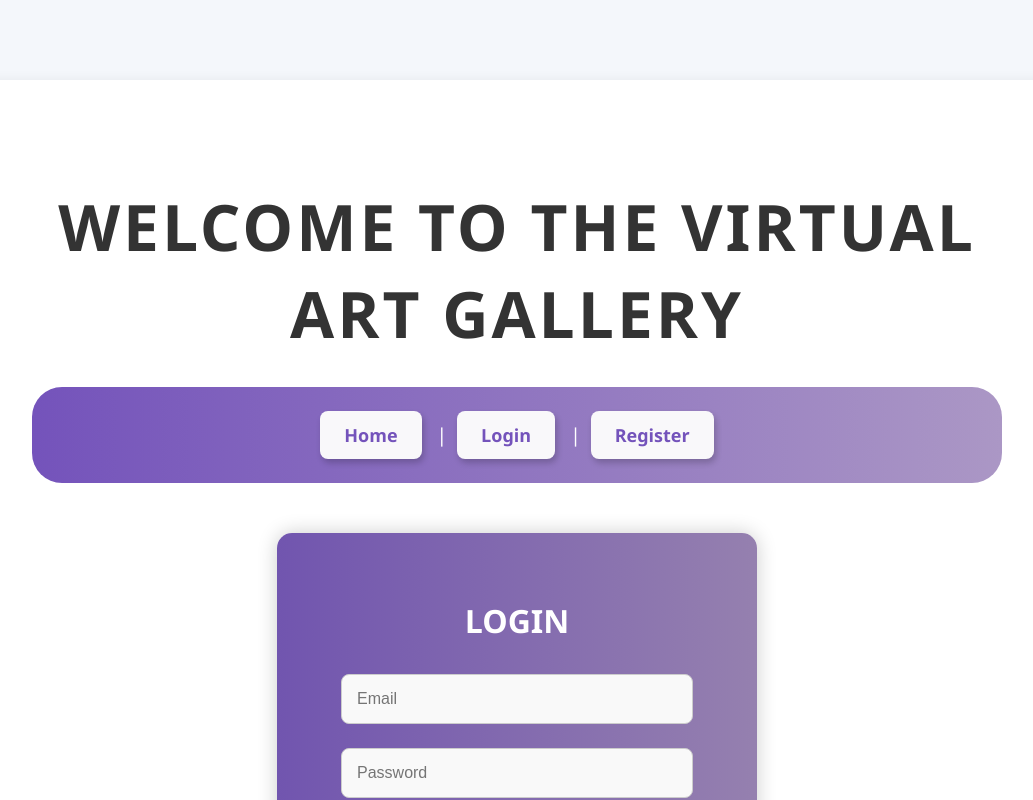
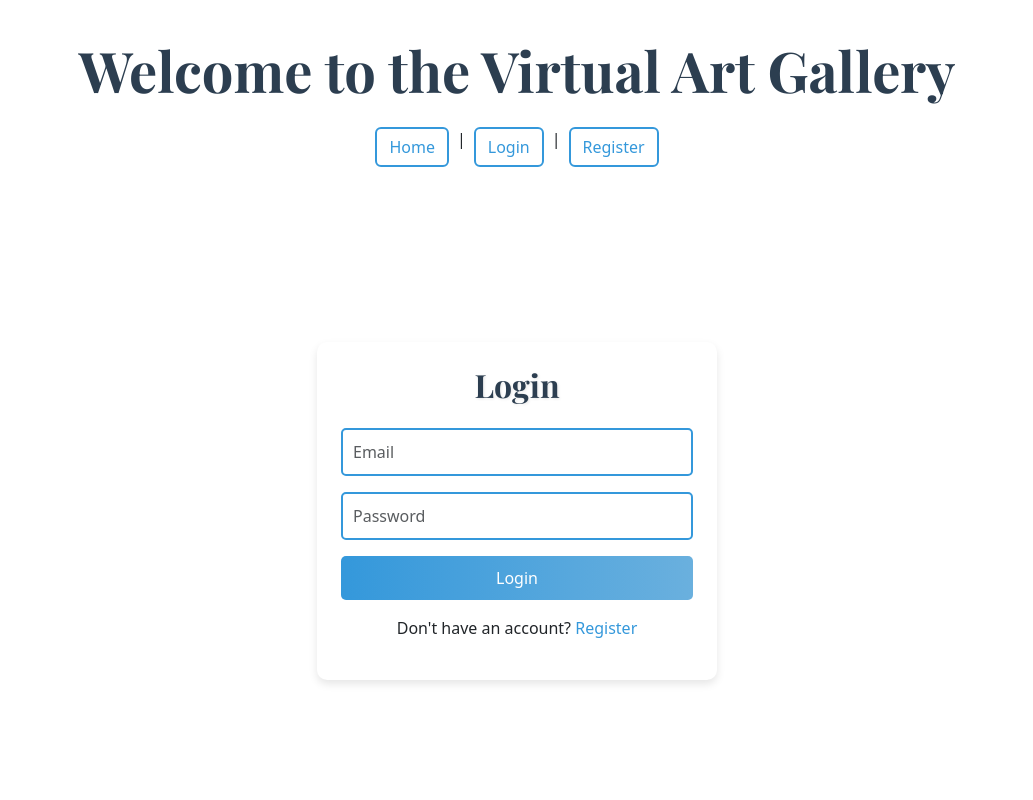
Before and after one commit to shadaksharid/Virtual-Art-Gallery, a React (Create React App) app in the folder Frontend/: page /login in a window 1280 px wide. Shown: the top 800 px of the page, without its empty margins (123-1156 px from the left). Built offline with nearby package versions, Linux system fonts and the light colour scheme.

Commit message:
add changes

```diff
--- a/Frontend/package.json
+++ b/Frontend/package.json
@@ -15,6 +15,7 @@
   "dependencies": {
     "@reduxjs/toolkit": "^2.5.1",
     "axios": "^1.7.9",
+    "bootstrap": "^5.3.3",
     "react": "^19.0.0",
     "react-redux": "^9.2.0",
     "react-router-dom": "^7.1.5",
--- a/Frontend/public/index.html
+++ b/Frontend/public/index.html
@@ -4,8 +4,11 @@
     <meta charset="utf-8" />
     <meta name="viewport" content="width=device-width, initial-scale=1" />
     <title>Virtual Art Gallery</title>
+    <link href="https://cdn.jsdelivr.net/npm/bootstrap@5.3.2/dist/css/bootstrap.min.css" rel="stylesheet">
+    <link href="https://fonts.googleapis.com/css2?family=Playfair+Display:wght@700&display=swap" rel="stylesheet">
 </head>
 <body>
     <div id="root"></div>
+    <script src="https://cdn.jsdelivr.net/npm/bootstrap@5.3.2/dist/js/bootstrap.bundle.min.js"></script>
 </body>
 </html>
--- a/Frontend/src/App.js
+++ b/Frontend/src/App.js
@@ -27,21 +27,23 @@ function App() {
         navigate("/login");
     }
     return (
-        <div className="container">
-            <center><h1>Welcome to the Virtual Art Gallery</h1></center>
+        <div className="container mt-3">
+            <center>
+                <h1 className="display-4 mb-4">Welcome to the Virtual Art Gallery</h1>
+            </center>
 
-            <div className="links">
-            <Link to="/" className="nav-button">Home</Link> |
+            <div className="d-flex justify-content-center mb-4">
+            <Link to="/" className="btn btn-outline-primary mx-2">Home</Link> |
             {!isAuthenticated ? (
                     <>
-                        <Link to="/login" className="nav-button">Login</Link> |
-                        <Link to="/register" className="nav-button">Register</Link>
+                        <Link to="/login" className="btn btn-outline-primary mx-2">Login</Link> |
+                        <Link to="/register" className="btn btn-outline-primary mx-2">Register</Link>
                     </>
                 ) : (
                 <>
-                        <Link to="/gallery" className="nav-button">Gallery</Link> |
-                        <Link to="/upload" className="nav-button">Upload</Link> |
-                        <button onClick={handleLogout} className="nav-button logout-button">Logout</button>
+                        <Link to="/gallery" className="btn btn-outline-primary mx-2">Gallery</Link> |
+                        <Link to="/upload" className="btn btn-outline-primary mx-2">Upload</Link> |
+                        <button onClick={handleLogout} className="btn btn-outline-danger mx-2">Logout</button>
                 </>
             )}
             </div>
@@ -52,9 +54,11 @@ function App() {
                 <Route path="/gallery" element={ <Gallery /> }/>
                 <Route path="/upload" element={ <UploadArtwork /> } />
             </Routes>
+            <center>
             <div className="footer">
                 <p>&copy; 2025 Virtual Art Gallery</p>
             </div>
+            </center>
         </div>
     );
 }
--- a/Frontend/src/components/AuthForm.js
+++ b/Frontend/src/components/AuthForm.js
@@ -35,19 +35,21 @@ const AuthForm = ({ isLogin, onLogin }) => {
     };
 
     return (
-        <div className="auth-container">
-            <h2>{isLogin ? "Login" : "Register" }</h2>
-            {error && <p className="error">{error}</p>}
+        <div className="auth-container container mt-3">
+            <div className="card p-4 mx-auto" style={{ maxWidth: "400px" }}>
+            <h2 className="text-center mb-4">{isLogin ? "Login" : "Register" }</h2>
+            {error && <div className="alert alert-danger">{error}</div>}
             <form onSubmit={handlesubmit}>
-                {!isLogin && <input type="text" name="name" placeholder="Full name" onChange={handlechange} required />}
-                <input type="email" name="email" placeholder="Email" onChange={handlechange} required/>
-                <input type="password" name="password" placeholder="Password" onChange={handlechange} required />
-                <button type="submit">{isLogin ? "Login" : "Signup"}</button>
+                {!isLogin && <input type="text" name="name" placeholder="Full name" onChange={handlechange} className="form-control mb-3" required />}
+                <input type="email" name="email" placeholder="Email" onChange={handlechange} className="form-control mb-3" required/>
+                <input type="password" name="password" placeholder="Password" onChange={handlechange} className="form-control mb-3" required />
+                <button type="submit" className="btn btn-primary w-100">{isLogin ? "Login" : "Signup"}</button>
             </form>
-            <p>
+            <p className="text-center mt-3">
                 {isLogin? "Don't have an account?" : "Already have an account?"}{" "}
-                <a href={isLogin? "/register": "/login"}>{isLogin? "Register" : "Login"}</a>
+                <a href={isLogin? "/register": "/login"} className="text-decoration-none">{isLogin? "Register" : "Login"}</a>
             </p>
+            </div>
         </div>
     );
 };
--- a/Frontend/src/pages/Gallery.js
+++ b/Frontend/src/pages/Gallery.js
@@ -118,27 +118,31 @@ import { fetchArtworksStart,fetchArtworksSuccess,fetchArtworksFailure } from "..
 
 
     return(
-        <div className="gallery-container">
-            <h2>Art Gallery</h2>
+        <div className="gallery-container container mt-5">
+            <h2 className="text-center mb-4">Art Gallery</h2>
 
-            {loading && <p>Loading artworks...</p>}
-            {error && <p className="error-message">{error}</p>}
-            {!loading && artworks.length === 0 && <p>No artworks available.</p>}
+            {loading && <p className="text-center">Loading artworks...</p>}
+            {error && <p className="text-center text-danger">{error}</p>}
+            {!loading && artworks.length === 0 && <p className="text-center">No artworks available.</p>}
 
-            <div className="gallery-grid">
+            <div className="row">
                 {artworks.map((art) => (
-                    <div key={art._id} className="art-card" onClick={() => openDetailView(art)}>
+                    <div key={art._id} className="col-md-4 mb-4" onClick={() => openDetailView(art)}>
+                    <div className="card h-100">
                         <img src={art.imageUrl} alt={art.title}/>
+                        <div className="card-body">
                         <h3>{art.title}</h3>
                         <p>By {art.artist}</p>
+                        </div>
+                    </div>
                     </div>
                 ))}
             </div>
             {selectedArtwork && (
               <div className="modal-overlay" onClick={closeDetailView}>
-                <div className="modal-content" onClick={(e) => e.stopPropagation}>
-                  <span className="close-button" onClick={closeDetailView}>&times;</span>
-                  <img src={selectedArtwork.imageUrl} alt={selectedArtwork.title}/>
+                <div className="modal-content card p-4" onClick={(e) => e.stopPropagation}>
+                  <span className="close-button btn btn-danger" onClick={closeDetailView}>&times;</span>
+                  <img src={selectedArtwork.imageUrl} alt={selectedArtwork.title} className="img-fluid mb-3"/>
                   <h2>{selectedArtwork.title}</h2>
                   <p><strong>Artist:</strong> {selectedArtwork.artist}</p>
                   <p><strong>Description:</strong> {selectedArtwork.description || "No description available."}</p>
--- a/Frontend/src/styles/Gallery.css
+++ b/Frontend/src/styles/Gallery.css
@@ -1,153 +1,139 @@
 .gallery-container {
     padding: 20px;
-    text-align: center;
-    background-color: #f1f1f1;
-    border-radius: 10px;
-    box-shadow: 0 4px 10px rgba(0, 0, 0, 0.1);
-    margin-top: 20px;
 }
 
-.gallery-container h2 {
-    font-size: 2.5rem;
-    color: #7453bb;
-    font-weight: bold;
+
+h2 {
+    font-family: 'Playfair Display', serif;
+    font-weight: 700;
+    color: #2c3e50;
+    text-align: center;
     margin-bottom: 30px;
 }
 
-.gallery-grid {
-    display: grid;
-    grid-template-columns: repeat(auto-fit, minmax(250px, 1fr));
+
+.row {
+    display: flex;
+    flex-wrap: wrap;
+    justify-content: center;
     gap: 20px;
-    padding: 20px;
 }
 
-.art-card {
-    background: white;
-    padding: 15px;
-    border-radius: 10px;
-    box-shadow: 0 0 15px rgba(0, 0, 0, 0.1);
-    transition: transform 0.3s ease, box-shadow 0.3s ease;
-    overflow: hidden;
+
+.col-md-4 {
+    display: flex;
+    flex: 1 1 calc(33.333% - 20px);
+    max-width: calc(33.333% - 20px);
 }
 
-.art-card:hover {
-    transform: scale(1.05);
-    box-shadow: 0 6px 20px rgba(0, 0, 0, 0.15);
+
+.card {
+    border: none;
+    border-radius: 12px;
+    box-shadow: 0 6px 12px rgba(0, 0, 0, 0.15);
+    transition: transform 0.3s ease, box-shadow 0.3s ease;
+    background: #fff;
+    overflow: hidden;
+    width: 100%;
 }
 
-.art-card img {
+.card:hover {
+    transform: translateY(-5px);
+    box-shadow: 0 8px 20px rgba(0, 0, 0, 0.2);
+}
+
+.card img {
     width: 100%;
     height: 250px;
     object-fit: cover;
-    border-radius: 10px;
-    transition: transform 0.3s ease;
+    border-radius: 12px 12px 0 0;
 }
 
-.art-card img:hover {
-    transform: scale(1.1);
+
+.card-body {
+    padding: 15px;
+    text-align: center;
 }
 
-.art-card h3 {
-    margin: 10px 0;
-    font-size: 18px;
-    color: #333;
+
+.card-body h3 {
+    font-size: 1.25rem;
+    font-weight: 600;
+    color: #2c3e50;
 }
 
-.art-card p {
-    color: gray;
-    font-size: 14px;
+
+.card-body p {
+    font-size: 1rem;
+    color: #555;
 }
+
+
 .modal-overlay {
     position: fixed;
     top: 0;
     left: 0;
     width: 100%;
     height: 100%;
-    background: rgba(0, 0, 0, 0.6);
+    background-color: rgba(0, 0, 0, 0.7);
     display: flex;
     justify-content: center;
     align-items: center;
-    padding: 10px;
-    box-sizing: border-box;
+    z-index: 1000;
+    padding: 20px;
 }
 
+
 .modal-content {
-    background: white;
+    background-color: #fff;
+    border-radius: 12px;
     padding: 20px;
-    border-radius: 10px;
+    max-width: 90%;
+    width: 600px;
+    max-height: 90vh;
+    overflow-y: auto;
+    position: relative;
     text-align: center;
-    max-width: 80%;
-    width: 500px;
-    position: relative;
-    box-shadow: 0 4px 10px rgba(0, 0, 0, 0.3);
-    overflow: hidden;
 }
+
 
 .modal-content img {
     width: 100%;
     height: auto;
-    max-height: 70vh;
+    max-height: 80vh;
     object-fit: contain;
-    border-radius: 8px;
+    border-radius: 10px;
 }
+
 
 .close-button {
     position: absolute;
     top: 10px;
-    right: 15px;
-    font-size: 24px;
+    right: 10px;
+    font-size: 1.5rem;
     cursor: pointer;
-    color: #333;
+    color: #e74c3c;
+    transition: color 0.3s ease;
 }
 
-.modal-content h2, .modal-content p {
-    margin: 10px 0;
-    font-size: 18px;
-    color: #333;
+.close-button:hover {
+    color: #c0392b;
 }
 
 
-@media (max-width: 768px) {
-    .modal-content {
-        width: 90%;
-        max-width: 400px;
-        padding: 15px;
-    }
-
-    .modal-content h2 {
-        font-size: 16px;
-    }
-
-    .modal-content p {
-        font-size: 14px;
+@media (max-width: 992px) {
+    .col-md-4 {
+        flex: 1 1 calc(50% - 20px);
+        max-width: calc(50% - 20px);
     }
 }
 
-@media (max-width: 480px) {
-    .modal-content {
-        width: 95%;
-        padding: 10px;
+@media (max-width: 768px) {
+    .col-md-4 {
+        flex: 1 1 100%;
+        max-width: 100%;
     }
-
-    .modal-content h2 {
-        font-size: 14px;
-    }
-
-    .modal-content p {
-        font-size: 12px;
-    }
-
-    .close-button {
-        font-size: 20px;
+    .modal-content img {
+        max-height: 60vh;
     }
 }
-
-@media (max-width: 600px) {
-    .gallery-grid {
-        grid-template-columns: repeat(auto-fit, minmax(150px, 1fr));
-    }
-
-    .art-card img {
-        height: 200px;
-    }
-}
--- a/Frontend/src/styles/app_style.css
+++ b/Frontend/src/styles/app_style.css
@@ -1,120 +1,47 @@
-body {
-    font-family: 'Segoe UI', Tahoma, Geneva, Verdana, sans-serif;
-    background: #f4f7fb;
-    margin: 0;
-    padding: 0;
+.container {
+    padding: 20px;
 }
 
-.container {
-    text-align: center;
-    margin-top: 80px;
-    padding: 40px;
-    border-radius: 15px;
-    background: #ffffff;
-    box-shadow: 0 4px 15px rgba(0, 0, 0, 0.1);
-    max-width: 1000px;
-    margin-left: auto;
-    margin-right: auto;
+.display-4 {
+    font-family: 'Playfair Display', serif;
+    font-weight: 700;
+    color: #2c3e50;
 }
 
-h1 {
-    font-size: 3.5rem;
-    color: #333;
-    font-weight: bold;
-    margin-bottom: 30px;
-    text-transform: uppercase;
-    letter-spacing: 3px;
+.card {
+    border: none;
+    border-radius: 10px;
+    box-shadow: 0 4px 8px rgba(0, 0, 0, 0.1);
+    transition: transform 0.3s ease;
 }
 
-.links {
-    margin-top: 30px;
-    font-size: 1.2rem;
-
+.card:hover {
+    transform: translateY(-5px);
 }
 
-.links {
-    font-size: 1.2rem;
-    color: #ffffff;
-    background: linear-gradient(to right, #7453bb, #ab97c5);
-    padding: 14px 25px;
-    border-radius: 30px;
-    text-decoration: none;
-    margin: 0 15px;
-    transition: transform 0.3s, box-shadow 0.3s;
-}
-
-.link:hover {
-    box-shadow: 0 4px 15px rgba(0, 0, 0, 0.2);
-    transform: scale(1.05);
-}
-.nav-button {
-    display: inline-block;
-    text-decoration: none;
-    background-color: #f9f8fa;
-    color: #7453bb;
-    padding: 12px 24px;
-    margin: 10px;
-    border-radius: 8px;
-    font-size: 18px;
-    font-weight: bold;
-    transition: all 0.3s ease-in-out;
-    box-shadow: 2px 4px 6px rgba(0, 0, 0, 0.2);
-}
-
-.nav-button:hover {
-    background-color: #7c3dc9;
-    transform: scale(1.05);
-    color: white;
-}
-
-.nav-button:active {
-    transform: scale(0.95);
-}
-
-
-.footer {
-    margin-top: 50px;
-    font-size: 1.2rem;
+.lead {
+    font-size: 1.1rem;
     color: #555;
 }
 
-
-@media (min-width: 1000px) {
-    h1 {
-        font-size: 3.5rem;
-    }
-
-    .container {
-        padding: 50px;
-        max-width: 900px;
-    }
-
-    .link {
-        font-size: 1.2rem;
-        padding: 15px 30px;
-        margin: 0 20px;
-    }
-
-    .footer {
-        font-size: 1.1rem;
-    }
+.btn-outline-primary {
+    border: 2px solid #3498db;
+    color: #3498db;
+    transition: all 0.3s ease;
 }
 
-@media (min-width: 1200px) {
-    .container {
-        max-width: 1000px;
-        padding: 60px;
-    }
+.btn-outline-primary:hover {
+    background-color: #3498db;
+    color: #fff;
+}
 
-    .link {
-        padding: 18px 35px;
-    }
+.btn-outline-danger {
+    border: 2px solid #e74c3c;
+    color: #e74c3c;
+    transition: all 0.3s ease;
+}
 
-    h1 {
-        font-size: 4rem;
-    }
-
-    .footer {
-        font-size: 1.3rem;
-    }
+.btn-outline-danger:hover {
+    background-color: #e74c3c;
+    color: #fff;
 }
--- a/Frontend/src/styles/auth.css
+++ b/Frontend/src/styles/auth.css
@@ -1,87 +1,64 @@
 .auth-container {
-  max-width: 400px;
-  margin: 50px auto;
-  padding: 40px;
-  border-radius: 15px;
-  background: linear-gradient(to right, #7155af, #9580af);
-  box-shadow: 0 0 20px rgba(0, 0, 0, 0.2);
-  text-align: center;
-  animation: fadeIn 0.8s ease-in-out;
+  display: flex;
+  justify-content: center;
+  align-items: center;
+  min-height: 80vh;
 }
 
-.auth-container h2 {
-  margin-bottom: 20px;
-  color: white;
-  font-size: 2rem;
-  text-transform: uppercase;
+.card {
+  background-color: #fff;
+  border-radius: 12px;
+  box-shadow: 0 4px 12px rgba(0, 0, 0, 0.15);
+  padding: 20px;
+  width: 100%;
+  max-width: 400px;
+  transition: transform 0.3s ease;
 }
 
-.auth-container input {
-  width:80%;
-  padding: 15px;
-  margin: 12px 0;
-  border: 1px solid #ccc;
-  border-radius: 8px;
-  font-size: 1rem;
-  transition: border-color 0.3s ease;
-  background-color: #f9f9f9;
+.card:hover {
+  transform: scale(1.02);
 }
 
-.auth-container input:focus {
-  border-color: #7453bb;
-  background-color: #fff;
+h2 {
+  font-family: 'Playfair Display', serif;
+  font-weight: 700;
+  color: #2c3e50;
+  text-shadow: 1px 1px 3px rgba(0, 0, 0, 0.1);
 }
 
-.auth-container button {
-  width: auto;
-  padding: 10px 20px;
-  background: #ffffff;
-  color: #7453bb;
+.form-control {
+  border: 2px solid #3498db;
+  border-radius: 8px;
+  padding: 12px;
+  margin-bottom: 15px;
+  transition: all 0.3s ease;
+}
+
+.form-control:focus {
+  border-color: #2980b9;
+  outline: none;
+  box-shadow: 0 0 8px rgba(52, 152, 219, 0.4);
+}
+
+.btn-primary {
+  background: linear-gradient(to right, #3498db, #6ab0de);
   border: none;
   border-radius: 8px;
-  cursor: pointer;
-  font-size: 1.2rem;
-  transition: background-color 0.3s, transform 0.3s;
-  margin-top: 20px;
+  padding: 12px;
+  font-size: 1rem;
+  transition: background 0.3s ease;
 }
 
-.auth-container button:hover {
-  background-color: #7c3dc9;
-  transform: scale(1.05);
-  color: white;
+.btn-primary:hover {
+  background: linear-gradient(to right, #2980b9, #1e6ba1);
 }
 
-.auth-container .error {
-  color: red;
-  font-size: 14px;
-  margin-top: 10px;
+.text-decoration-none {
+  color: #3498db;
+  text-decoration: none;
+  transition: color 0.3s ease;
 }
 
-.auth-container .link {
-  font-size: 1rem;
-  margin-top: 20px;
-  color: #ffffff;
-  text-decoration: none;
-  background: linear-gradient(to right, #7453bb, #7c3dc9);
-  padding: 10px 20px;
-  border-radius: 30px;
-  transition: transform 0.3s, box-shadow 0.3s;
+.text-decoration-none:hover {
+  color: #2980b9;
 }
-
-.auth-container .link:hover {
-  transform: scale(1.05);
-  box-shadow: 0 4px 10px rgba(0, 0, 0, 0.1);
-}
-
-
-@keyframes fadeIn {
-  0% { opacity: 0; }
-  100% { opacity: 1; }
-}
-
-@media (max-width: 600px) {
-  .auth-container {
-      padding: 30px;
-      max-width: 90%;
-  }
-}
--- a/Frontend/src/styles/upload.css
+++ b/Frontend/src/styles/upload.css
@@ -1,126 +1,57 @@
 .upload-container {
-    text-align: center;
-    margin-top: 80px;
-    padding: 40px;
-    border-radius: 15px;
-    background: #ffffff;
-    box-shadow: 0 4px 15px rgba(0, 0, 0, 0.1);
-    max-width: 600px;
-    margin-left: auto;
-    margin-right: auto;
+    display: flex;
+    justify-content: center;
+    align-items: center;
+    min-height: 80vh;
 }
 
-.upload-container h2 {
-    font-size: 2.5rem;
-    color: #333;
-    font-weight: bold;
-    margin-bottom: 20px;
-    text-transform: uppercase;
-    letter-spacing: 2px;
+.card {
+    background-color: #fff;
+    border-radius: 10px;
+    box-shadow: 0 4px 8px rgba(0, 0, 0, 0.1);
+    padding: 20px;
+    width: 100%;
+    max-width: 600px;
 }
 
-.upload-container input {
-    width: 100%;
-    padding: 12px;
-    margin: 10px 0;
-    border: 1px solid #ccc;
-    border-radius: 8px;
-    font-size: 16px;
-    outline: none;
-    transition: border-color 0.3s ease-in-out;
+h2 {
+    font-family: 'Playfair Display', serif;
+    font-weight: 700;
+    color: #2c3e50;
+    margin-bottom: 20px;
 }
 
-.upload-container input:focus {
-    border-color: #7453bb;
+.form-control {
+    border: 2px solid #3498db;
+    border-radius: 5px;
+    padding: 10px;
+    margin-bottom: 15px;
+    transition: border-color 0.3s ease;
 }
 
-.upload-container input[type="file"] {
-    border: none;
-    background: #f4f7fb;
-    padding: 10px;
-    border-radius: 8px;
+.form-control:focus {
+    border-color: #2980b9;
+    outline: none;
 }
 
-.upload-container button {
-    display: inline-block;
-    text-decoration: none;
-    background-color: #f9f8fa;
-    color: #7453bb;
-    padding: 12px 24px;
-    margin: 10px;
-    border-radius: 8px;
-    font-size: 18px;
-    font-weight: bold;
-    transition: all 0.3s ease-in-out;
-    box-shadow: 2px 4px 6px rgba(0, 0, 0, 0.2);
+textarea {
+    resize: vertical;
 }
 
-.upload-container button:hover {
-    background-color: #7c3dc9;
-    transform: scale(1.05);
-    color: white;
+.btn-primary {
+    background-color: #3498db;
+    border: none;
+    border-radius: 5px;
+    padding: 10px;
+    font-size: 1rem;
+    transition: background-color 0.3s ease;
 }
 
-.upload-container button:disabled {
-    background-color: #ccc;
+.btn-primary:hover {
+    background-color: #2980b9;
+}
+
+.btn-primary:disabled {
+    background-color: #bdc3c7;
     cursor: not-allowed;
 }
-.upload-container textarea {
-    width: 100%;
-    height: 120px;
-    padding: 12px;
-    margin: 10px 0;
-    border: 1px solid #ccc;
-    border-radius: 8px;
-    font-size: 16px;
-    outline: none;
-    resize: none;
-    transition: border-color 0.3s ease-in-out, box-shadow 0.3s ease-in-out;
-    background: #f4f7fb;
-}
-
-.upload-container textarea:focus {
-    border-color: #7453bb;
-    box-shadow: 0 0 8px rgba(116, 83, 187, 0.3);
-}
-
-.upload-container label {
-    display: block;
-    font-size: 18px;
-    font-weight: bold;
-    margin-bottom: 8px;
-    color: #333;
-}
-
-
-@media (min-width: 1000px) {
-    .upload-container textarea {
-        height: 140px;
-    }
-}
-
-@media (min-width: 1200px) {
-    .upload-container textarea {
-        height: 160px;
-        font-size: 18px;
-    }
-}
-
-
-@media (min-width: 1000px) {
-    .upload-container {
-        max-width: 700px;
-        padding: 50px;
-    }
-}
-
-@media (min-width: 1200px) {
-    .upload-container {
-        max-width: 800px;
-        padding: 60px;
-    }
-
-    .upload-container h2 {
-        font-size: 3rem;
-    }
-}
```
Also changed, not shown: Frontend/src/components/UploadArtwork.js (+9 -6 lines), 1 other file (tests, documents, lock files or other folders).
